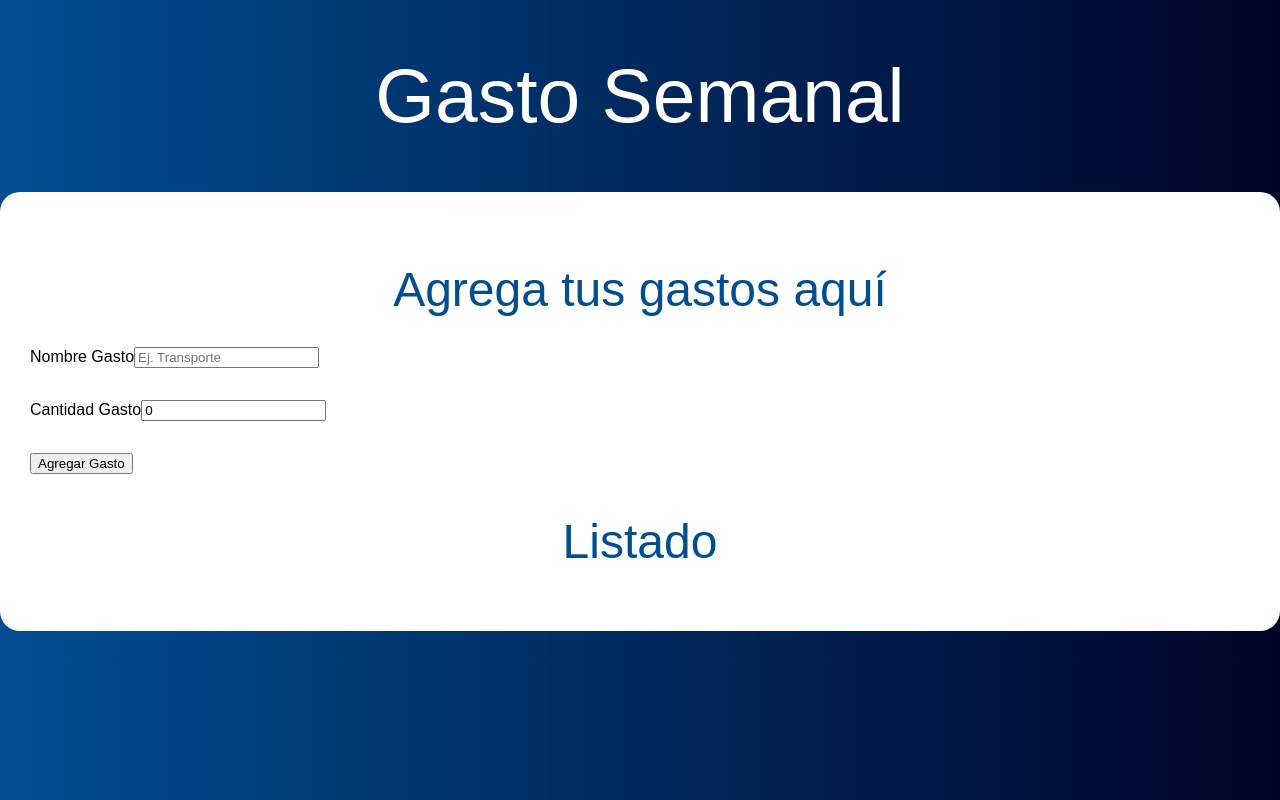
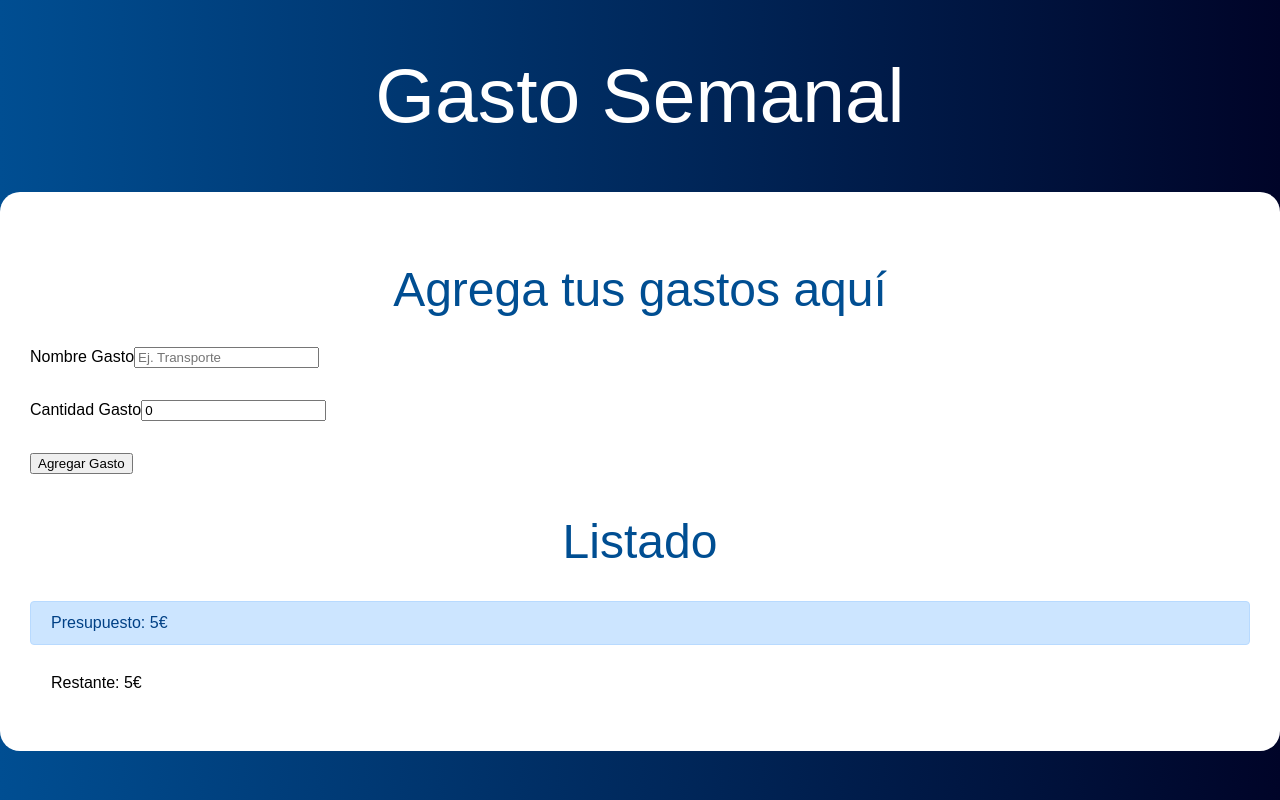
Before and after one commit to veganum/React-presupuesto, a React (Create React App) app: page / in a window 1280 px wide. Both pictures are taken after typing "5" into the empty fields and a click on the input "Definir Presupuesto". Built offline with nearby package versions, Linux system fonts and the light colour scheme; the HTML template or start-up script is replaced by a standard one.

Commit message:
Creando el Componente que mostrará el Presupuesto y el Restante(Control Presupuesto)

```diff
--- a/src/App.js
+++ b/src/App.js
@@ -2,6 +2,7 @@
 import Pregunta from './components/Pregunta';
 import Formulario from './components/Formulario';
 import Listado from './components/Listado';
+import ControlPresupuesto from './components/ControlPresupuesto';
 
 
 function App() {
@@ -45,6 +46,12 @@
                   <Listado
                     gastos={gastos}
                   />
+
+                  <ControlPresupuesto
+                    presupuesto={presupuesto}
+                    restante={restante}
+                  />
+
                 </div>
               </div>
             )
--- /dev/null
+++ b/src/components/ControlPresupuesto.js
@@ -0,0 +1,16 @@
+import React, { Fragment } from 'react';
+
+const ControlPresupuesto = ({ presupuesto, restante }) => {
+    return (
+        <Fragment>
+            <div className="alert alert-primary">
+                Presupuesto: {presupuesto}€
+            </div>
+            <div className="alert">
+                Restante: {restante}€
+            </div>
+        </Fragment>
+    );
+}
+
+export default ControlPresupuesto;
```
